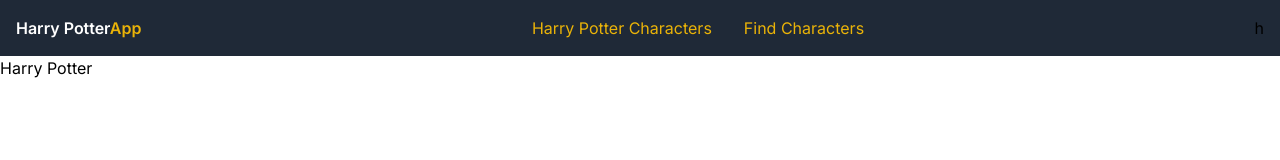
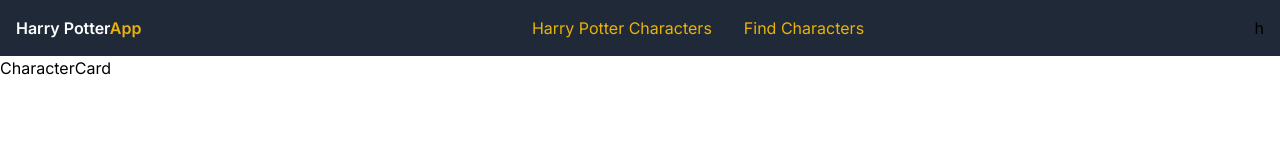
Before and after one commit to cheronodaisy/code-challenge, a Next.js app in the folder harry-potter/: page / in a window 1280 px wide. Shown: the top 160 px of the page. Built offline with nearby package versions, Linux system fonts and the light colour scheme.

Commit message:
added the character card component in the main page

```diff
--- a/harry-potter/app/page.tsx
+++ b/harry-potter/app/page.tsx
@@ -1,8 +1,20 @@
-import Image from 'next/image'
-import { Inter } from 'next/font/google';
+"use client";
+import React from 'react';
+import CharacterCard from './components/CharacterCard';
+import { CharacterCard as CharacterCardType } from './models/character';
 
-export default function Home() {
+const Home: React.FC = () => {
+  const characterCard: CharacterCardType = {
+    //replace placeholders/
+    name: "",
+    dateOfBirth: "",
+  };
+
   return (
-    <div>Harry Potter</div>
-  )
-}
+    <div>
+      <CharacterCard characterCard={[characterCard]} />
+    </div>
+  );
+};
+
+export default Home;
```
